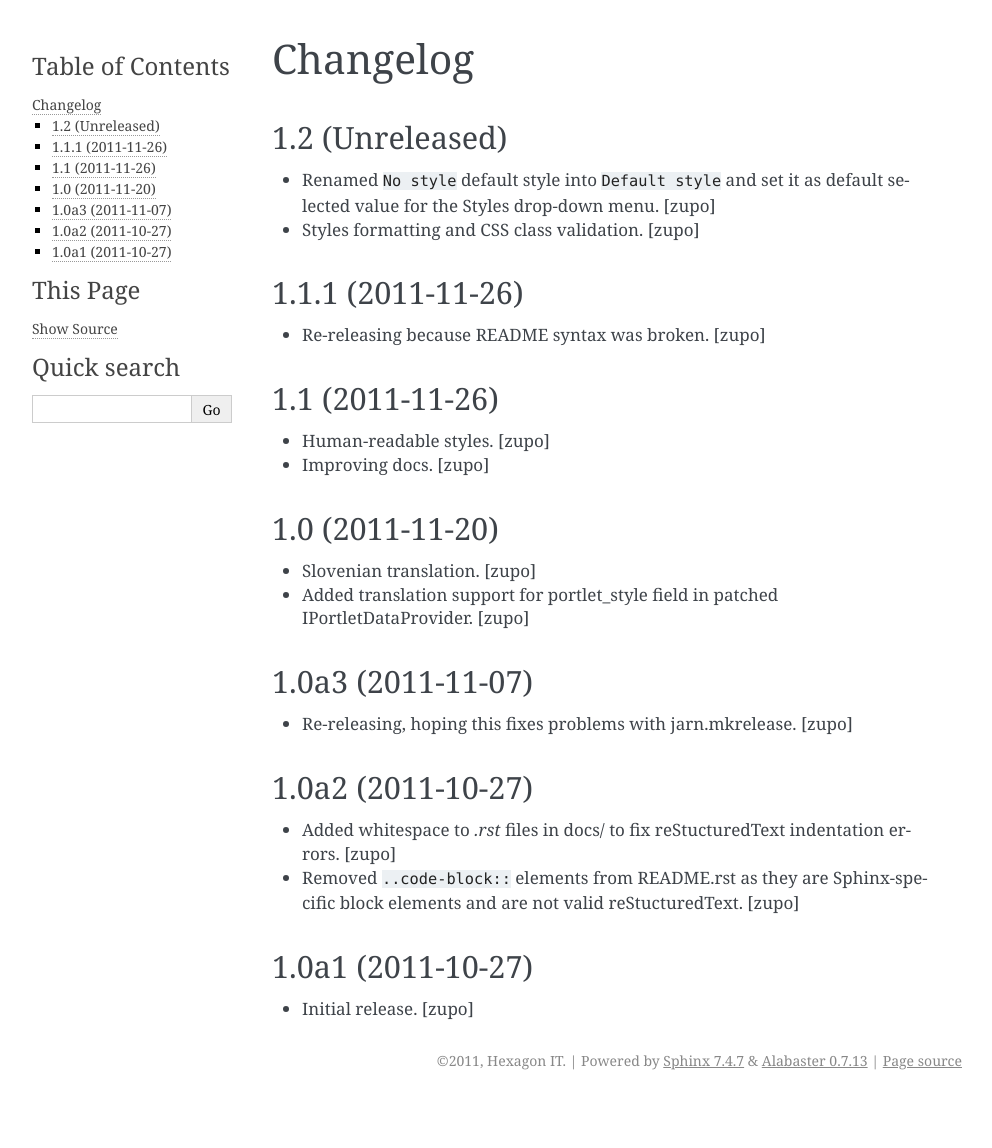
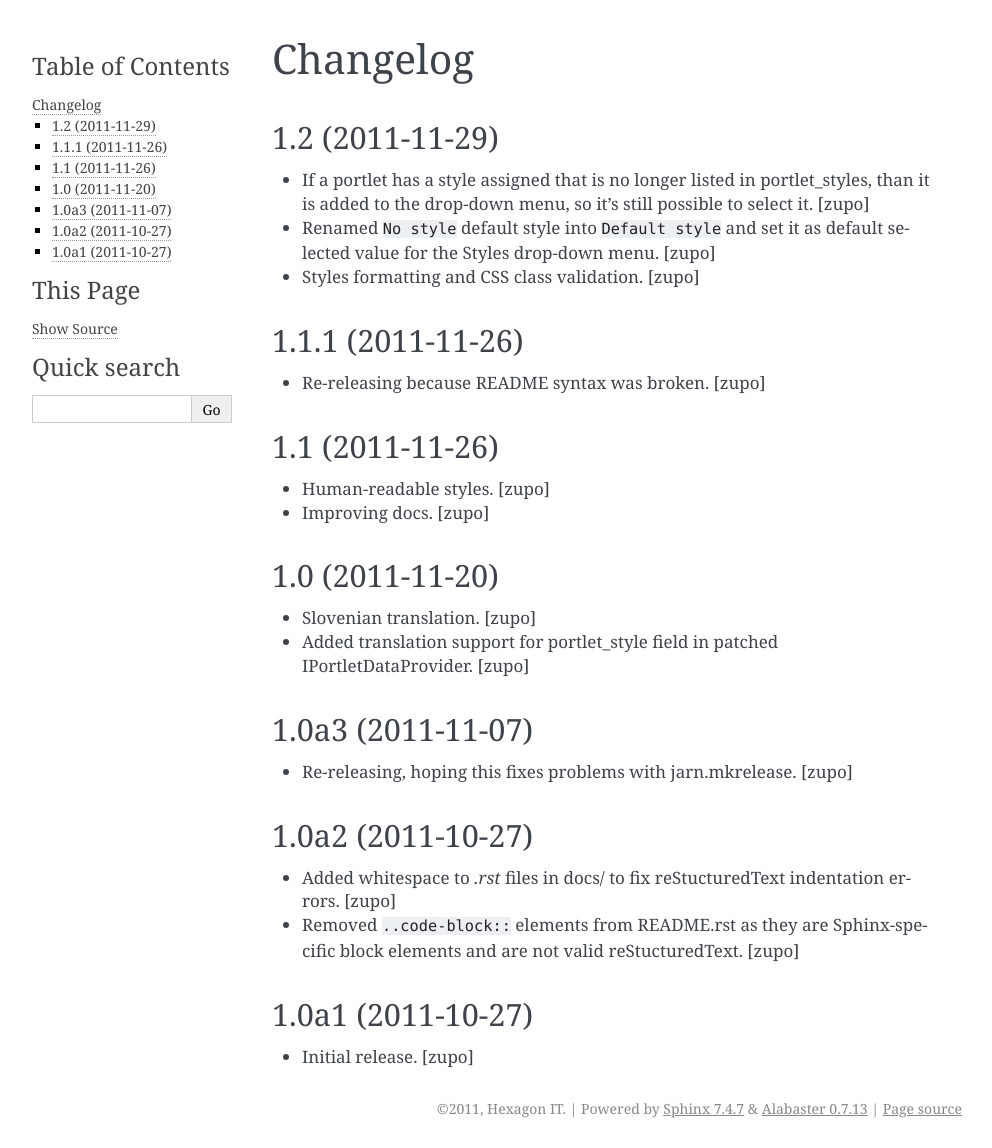
Before and after one commit to hexagonit/hexagonit.portletstyle, a Sphinx documentation site: the page built from hexagonit/portletstyle/docs/HISTORY.rst, in a window 1280 px wide. Shown: the whole page, without its empty margins (148-1140 px from the left). Built offline with Sphinx 7.4.7, drawn with Linux system fonts in a browser that asks for light colours; before the commit the page ends 1100 px from its top, so only the background shows below that.

Commit message:
release 1.2

```diff
--- a/hexagonit/portletstyle/docs/HISTORY.rst
+++ b/hexagonit/portletstyle/docs/HISTORY.rst
@@ -1,8 +1,12 @@
 Changelog
 =========
 
-1.2 (Unreleased)
+1.2 (2011-11-29)
 ----------------
+
+- If a portlet has a style assigned that is no longer listed in portlet_styles,
+  than it is added to the drop-down menu, so it's still possible to select it.
+  [zupo]
 
 - Renamed ``No style`` default style into ``Default style`` and set it as
   default selected value for the Styles drop-down menu.
--- a/hexagonit/portletstyle/version.txt
+++ b/hexagonit/portletstyle/version.txt
@@ -1 +1 @@
-1.1.1
+1.2
```
